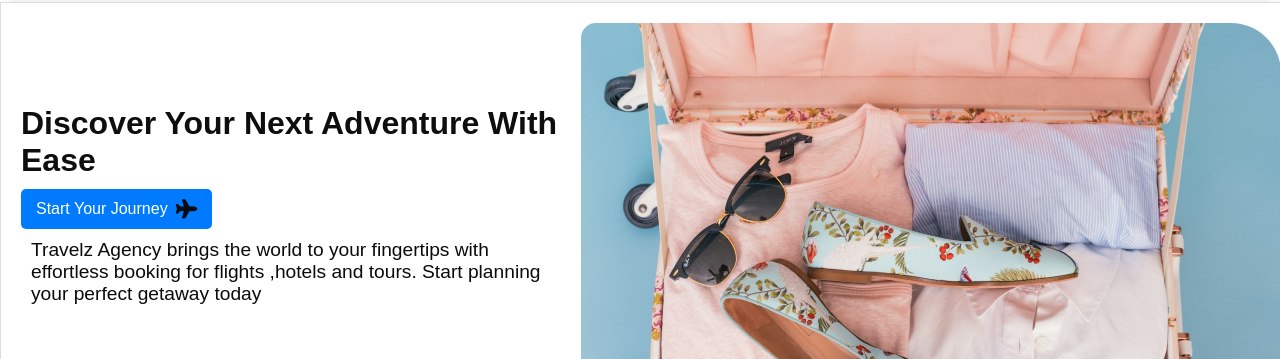
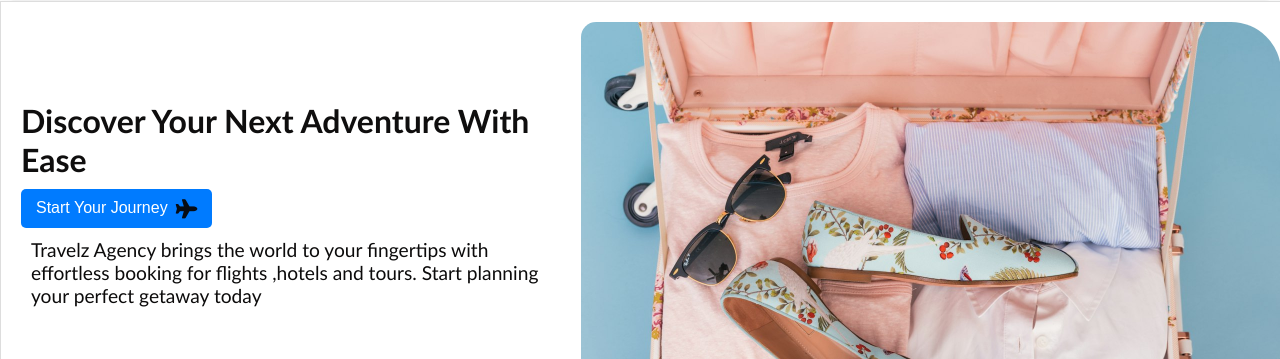
Before and after one commit to werrasonn/bookingwebsite, a plain HTML site: page index.html in a window 1280 px wide. Shown: the part 72-431 px from the top of the page. Drawn offline with Linux system fonts and the light colour scheme.

Commit message:
changed the font to candara light

```diff
--- a/styles.css
+++ b/styles.css
@@ -1,6 +1,7 @@
 body {
     margin: 0;
-    font-family: Arial, sans-serif;
+    font-family: 'Candara', sans-serif;
+    font-weight: 400; /* Light font weight */
    min-height: 100%;
 
 }
```
